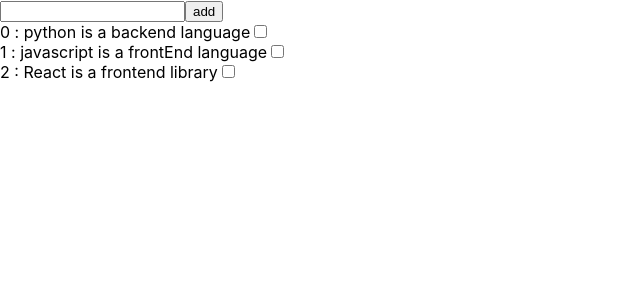
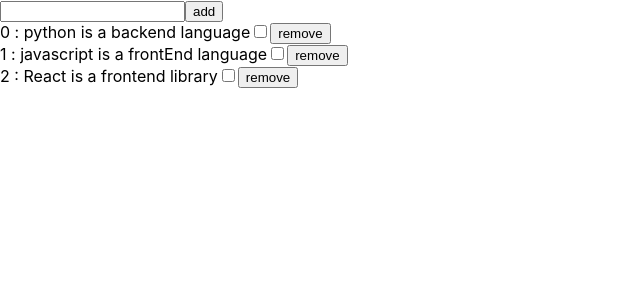
Before and after one commit to hassanamiri369/Todo-App, a React (Create React App) app: page / in a window 1280 px wide. Shown: the top 300 px of the page, without its empty margins (0-640 px from the left). Built offline with nearby package versions, Linux system fonts and the light colour scheme.

Commit message:
added removeTodo funciton

```diff
--- a/src/App.js
+++ b/src/App.js
@@ -1,11 +1,16 @@
 import React , {useState , useReducer} from "react"
 import AddTodoForm from "./Components/AddTodoForm"
+
 
 // const reducer
 const reducer = (state , action)=> {
   switch(action.type){
     case "addTodo" :
       return {...state , todos : [...state.todos , action.payload]}
+
+
+    case "removeTodo":
+      return {...state , todos : action.payload}
 
     default :
       return state
@@ -27,6 +32,15 @@
 function App() {
 
   const [state , dispatch] = useReducer(reducer , initState)
+
+
+  // remove todo
+  const RemoveTodo = (todo) => {
+    const newTodoAfterRemove = state.todos.filter(item =>  item.id !== todo.id)
+    dispatch({type : "removeTodo" , payload : newTodoAfterRemove})
+  }
+
+
   return (
     <>
       <div>
@@ -34,11 +48,15 @@
           <AddTodoForm dispatch = {dispatch}/>
         </div>
 
+
         <div className="showTodo">
           <div>
             {state.todos.map((item , index)=> (
               <div key={index}>
-                <span><span>{index} : {" "}</span>{item.text}</span><span><input type="checkbox"/></span>
+                <span><span>{index} : {" "}</span>
+                </span>{item.text}<span>
+                <input type="checkbox"/></span>
+                <span><button onClick={() => RemoveTodo(item)}>remove</button></span>
               </div>
             ))}
           </div>
```
